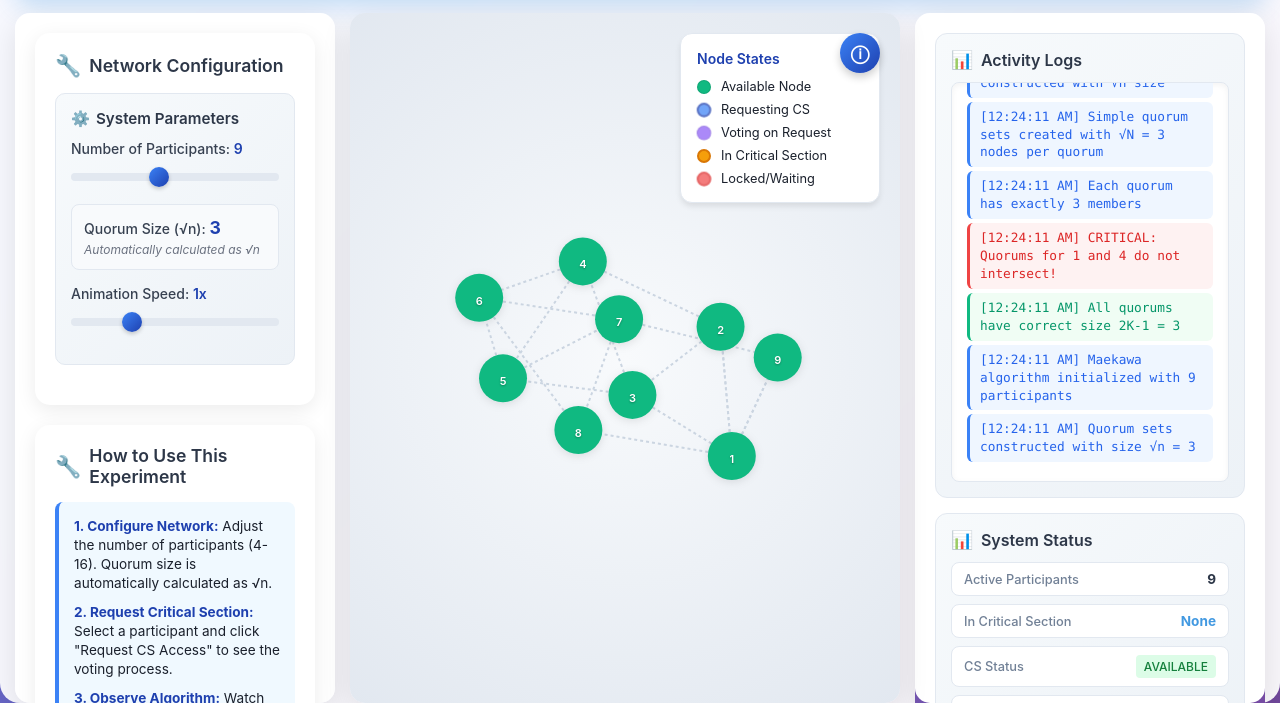
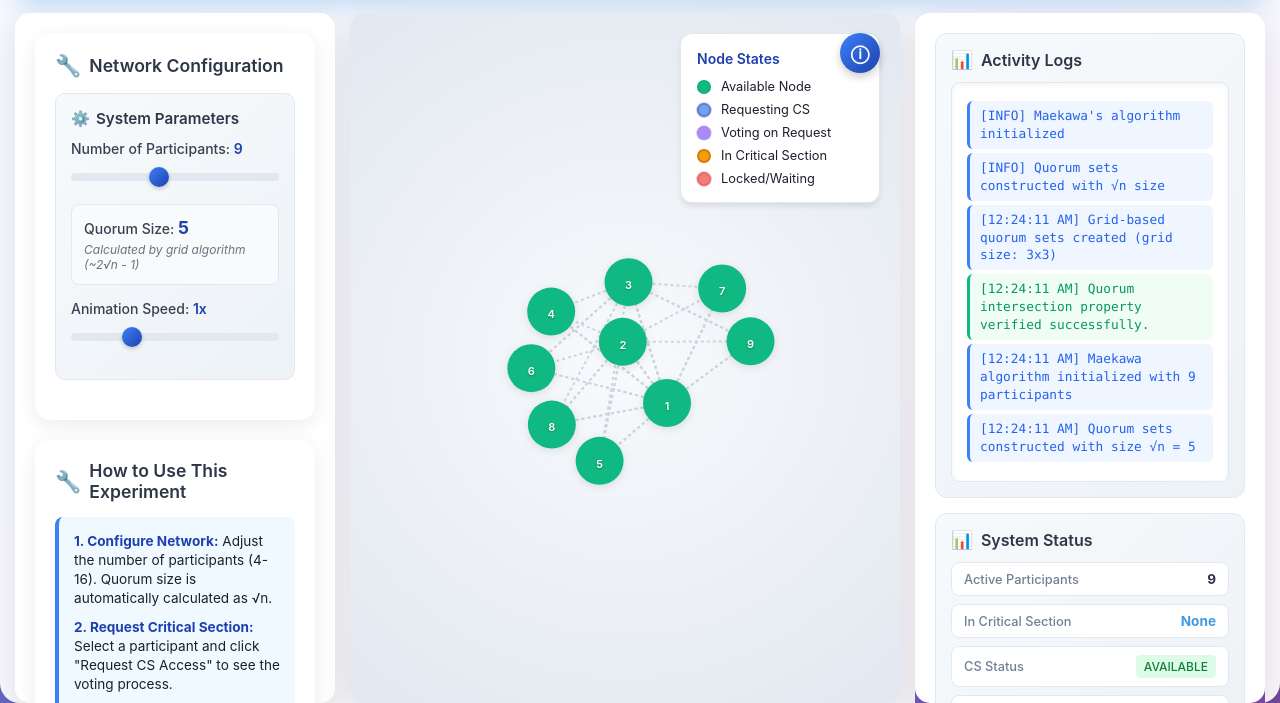
Before and after one commit to virtual-labs/exp-quorum-based-algorithm-iiith, a plain HTML site: page experiment/simulation/index.html in a window 1280 px wide. Shown: the part 97-800 px from the top of the page. Drawn offline with nearby package versions, Linux system fonts and the light colour scheme.

Commit message:
Functional Changes

```diff
--- a/experiment/simulation/index.html
+++ b/experiment/simulation/index.html
@@ -30,8 +30,8 @@
                         <input type="range" id="nodeSlider" min="4" max="16" value="9">
                     </div>
                     <div class="display-container">
-                        <label>Quorum Size (√n): <span class="display-value" id="quorumSize">3</span></label>
-                        <div class="info-text">Automatically calculated as √n</div>
+                        <label>Quorum Size: <span class="display-value" id="quorumSize">5</span></label>
+                        <div class="info-text">Calculated by grid algorithm (~2√n - 1)</div>
                     </div>
                     <div class="slider-container">
                         <label>Animation Speed: <span class="slider-value" id="animationSpeed">1x</span></label>
--- a/experiment/simulation/script.js
+++ b/experiment/simulation/script.js
@@ -59,10 +59,7 @@ class MaekawaSimulation {
     setupEventListeners() {
         document.getElementById('nodeSlider').addEventListener('input', (e) => {
             this.participantCount = parseInt(e.target.value);
-            // Update quorum size to be exactly √N
-            this.quorumSize = Math.round(Math.sqrt(this.participantCount));
             document.getElementById('nodeCount').textContent = this.participantCount;
-            document.getElementById('quorumSize').textContent = this.quorumSize;
             this.createNetwork();
         });
 
@@ -128,42 +125,55 @@ class MaekawaSimulation {
         this.log('Quorum sets constructed with size √n = ' + this.quorumSize, 'info');
     }
 
-    constructQuorumSets() {
-        // Simple quorum construction with exactly √N nodes per quorum
+        constructQuorumSets() {
+        // This function uses a grid-based approach to guarantee intersection.
+        // A node's quorum is the union of its entire row and column in a logical grid.
         this.quorumSets = [];
+        const n = this.participantCount;
 
-        // Update the display to show current quorum size
+        // Calculate the grid dimension 'k'. e.g., for N=9, k=3.
+        const k = Math.ceil(Math.sqrt(n));
+
+        // Iterate through each participant to build its quorum.
+        for (let i = 0; i < n; i++) {
+            const quorumSet = new Set();
+
+            // Calculate the participant's position (row, col) in the logical grid.
+            const row = Math.floor(i / k);
+            const col = i % k;
+
+            // Add all nodes in the same row to the quorum set.
+            for (let j = 0; j < k; j++) {
+                const nodeInRow = row * k + j;
+                if (nodeInRow < n) { // Check handles non-perfect squares like N=12
+                    quorumSet.add(nodeInRow);
+                }
+            }
+
+            // Add all nodes in the same column to the quorum set.
+            for (let j = 0; j < k; j++) {
+                const nodeInCol = j * k + col;
+                if (nodeInCol < n) {
+                    quorumSet.add(nodeInCol);
+                }
+            }
+
+            // Convert the Set to a sorted array and store it.
+            this.quorumSets.push(Array.from(quorumSet).sort((a, b) => a - b));
+        }
+
+        // Update the internal quorumSize variable for other parts of the code.
+        // This size is now a RESULT of the construction, not an input.
+        if (this.quorumSets.length > 0) {
+            this.quorumSize = this.quorumSets[0].length;
+        }
+
         document.getElementById('quorumSize').textContent = this.quorumSize;
 
-        // For each participant, create a quorum of exactly √N nodes
-        for (let i = 0; i < this.participantCount; i++) {
-            const quorumSet = [];
 
-            // Add the participant itself first
-            quorumSet.push(i);
-
-            // Add other participants to reach exactly √N nodes
-            let added = 1;
-            let nodeIndex = (i + 1) % this.participantCount;
-
-            while (added < this.quorumSize && added < this.participantCount) {
-                if (nodeIndex !== i) { // Don't add self again
-                    quorumSet.push(nodeIndex);
-                    added++;
-                }
-                nodeIndex = (nodeIndex + 1) % this.participantCount;
-            }
-
-            // Sort the quorum set for consistency
-            quorumSet.sort((a, b) => a - b);
-            this.quorumSets.push(quorumSet);
-        }
-
-        // Log quorum sets for debugging
-        this.log(`Simple quorum sets created with √N = ${this.quorumSize} nodes per quorum`, 'info');
-        this.log(`Each quorum has exactly ${this.quorumSize} members`, 'info');
+        this.log(`Grid-based quorum sets created (grid size: ${k}x${k})`, 'info');
+        // This verification will now pass successfully every time.
         this.verifyQuorumIntersection();
-        this.verifyQuorumSizes();
     }
 
     createQuorumLinks() {
```
